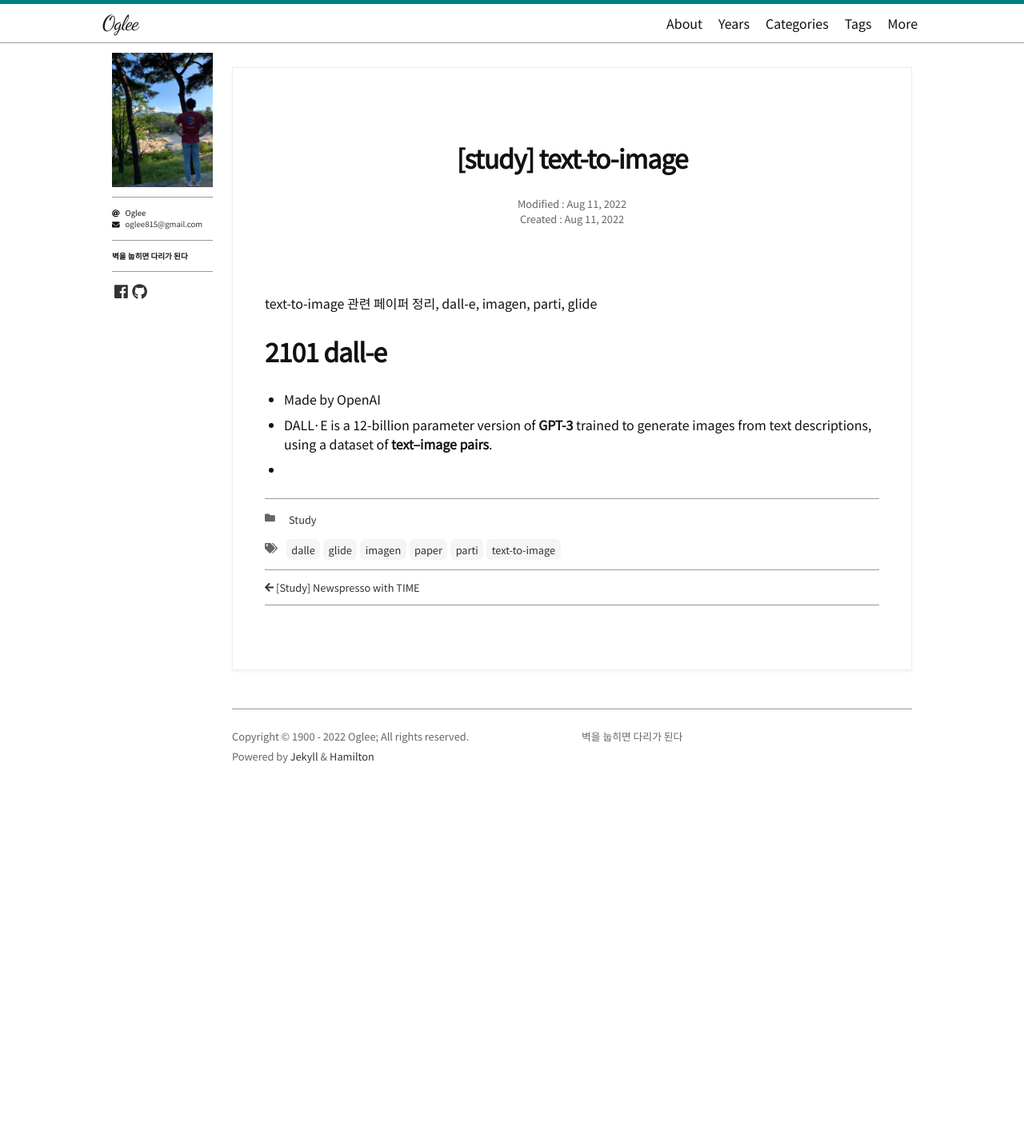
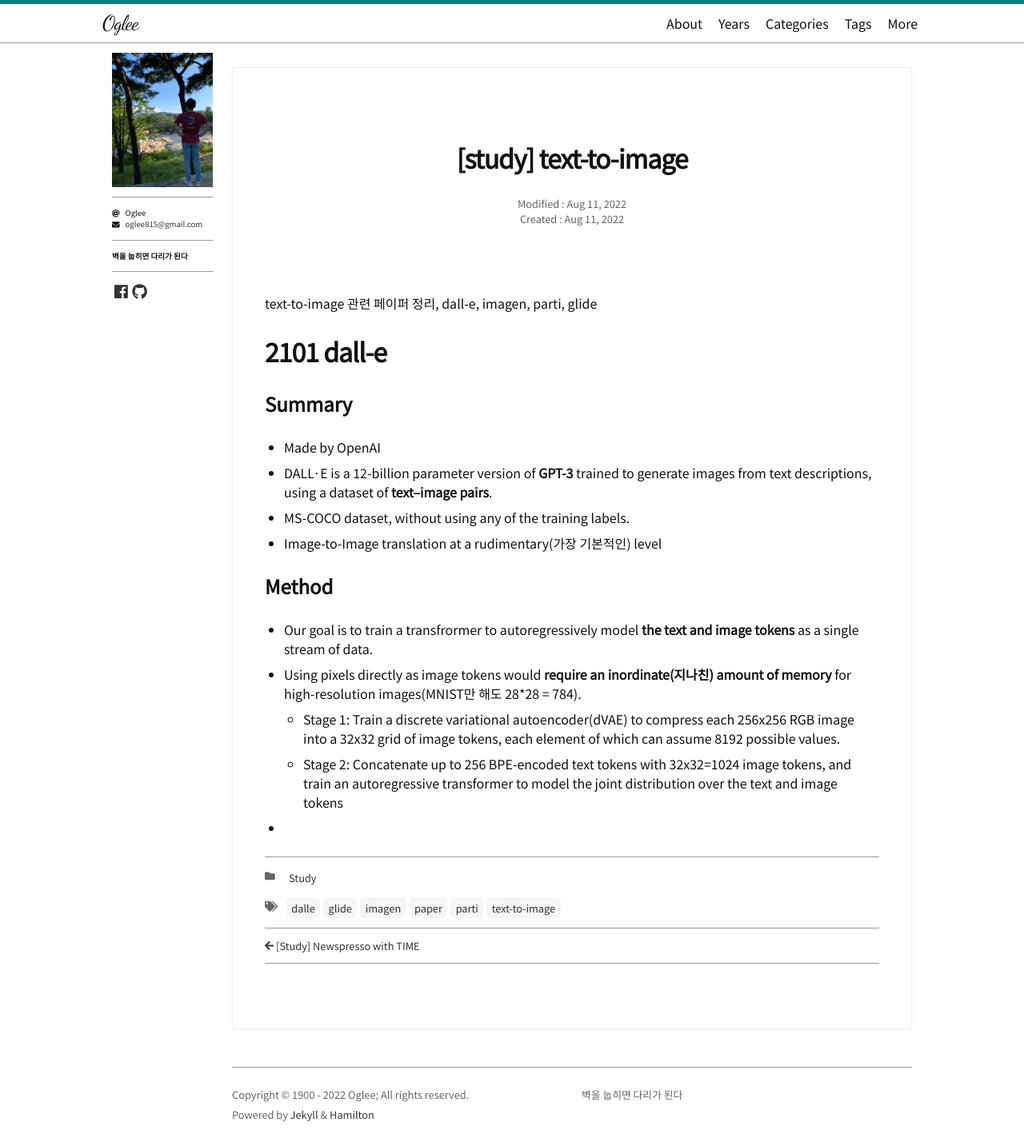
Before and after one commit to oglee815/oglee815_old.github.io, a Jekyll site: the page built from _posts/1900-01-01-study-text-to-image.md, in a window 1280 px wide. Shown: the whole page at 80% size. Built offline with Jekyll 4.4.1, drawn with Linux system fonts in a browser that asks for light colours; nearby versions of some CDN libraries; some web fonts are replaced; comment, search, counter and statistics services are not loaded.

Commit message:
Update 1900-01-01-study-text-to-image.md

```diff
--- a/_posts/1900-01-01-study-text-to-image.md
+++ b/_posts/1900-01-01-study-text-to-image.md
@@ -22,6 +22,15 @@ text-to-image 관련 페이퍼 정리, dall-e, imagen, parti, glide
 <!--more-->
 
 # 2101 dall-e
+## Summary
 - Made by OpenAI
 - DALL·E is a 12-billion parameter version of **GPT-3** trained to generate images from text descriptions, using a dataset of **text–image pairs**.
+- MS-COCO dataset, without using any of the training labels.
+- Image-to-Image translation at a rudimentary(가장 기본적인) level
+
+## Method
+- Our goal is to train a transfrormer to autoregressively model **the text and image tokens** as a single stream of data.
+- Using pixels directly as image tokens would **require an inordinate(지나친) amount of memory** for high-resolution images(MNIST만 해도 28*28 = 784).
+  - Stage 1: Train a discrete variational autoencoder(dVAE) to compress each 256x256 RGB image into a 32x32 grid of image tokens, each element of which can assume 8192 possible values.
+  - Stage 2: Concatenate up to 256 BPE-encoded text tokens with 32x32=1024 image tokens, and train an autoregressive transformer to model the joint distribution over the text and image tokens
 -
```
